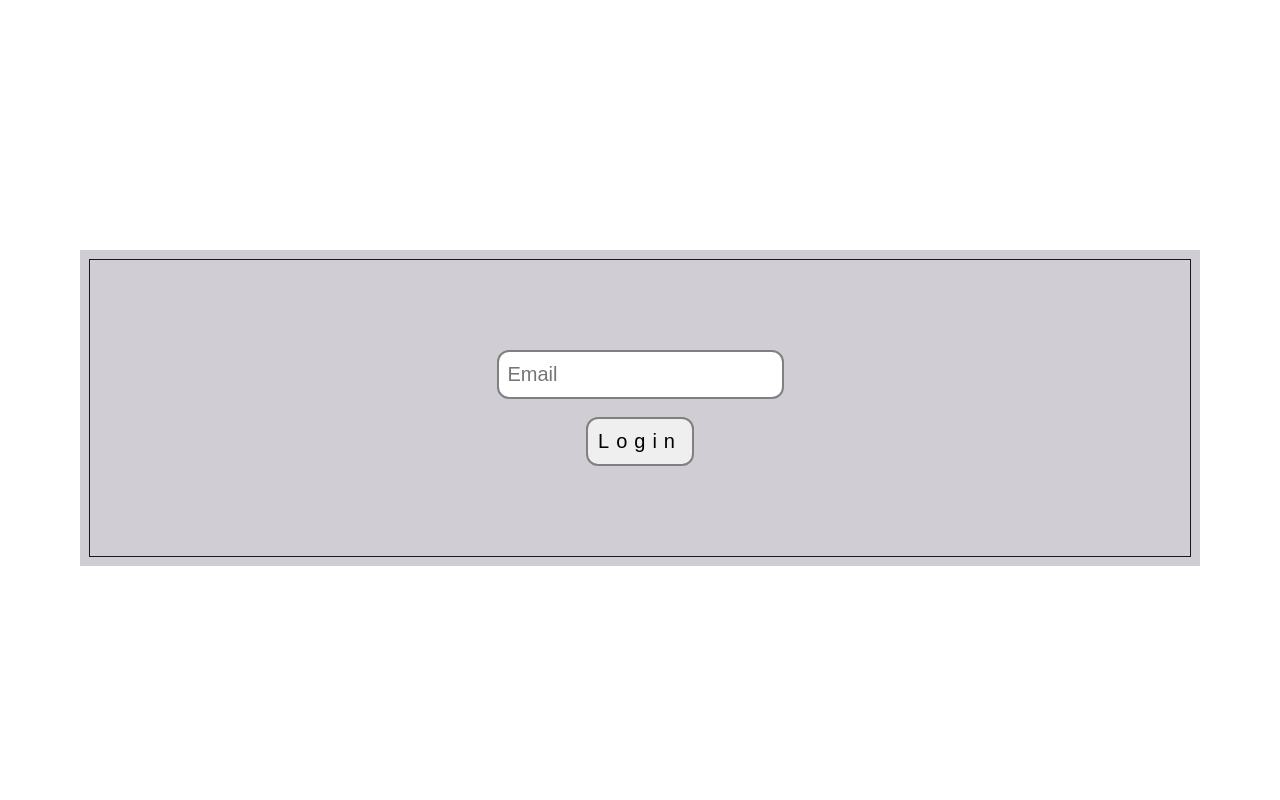
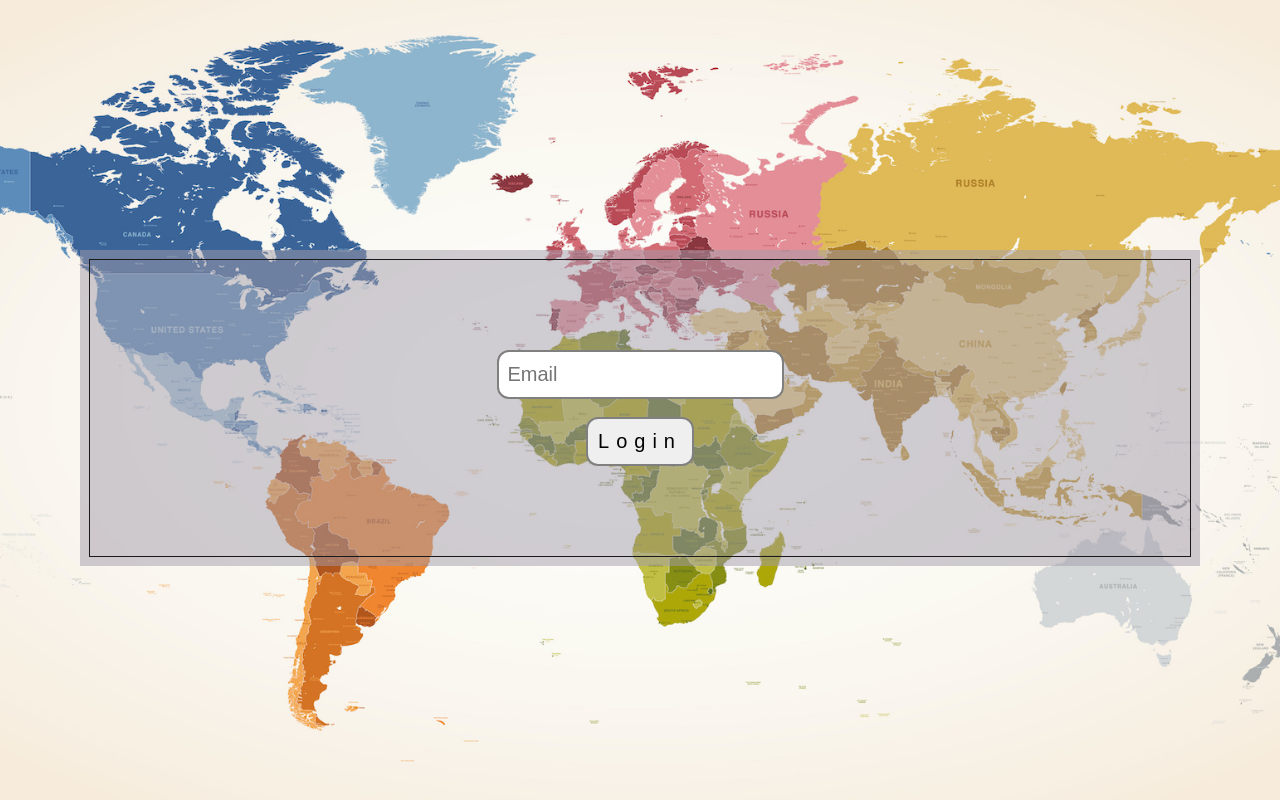
Before and after one commit to Amine-bg/Ds-Web, a plain HTML site: page index.html in a window 1280 px wide. Drawn offline with Linux system fonts and the light colour scheme.

Commit message:
Update style1.css

```diff
--- a/style1.css
+++ b/style1.css
@@ -1,5 +1,5 @@
 body{
-    background: url(./pics/front.jpg) center/cover fixed no-repeat;
+    background: url(./front.jpg) center/cover fixed no-repeat;
 }
 
 .banner{
```
